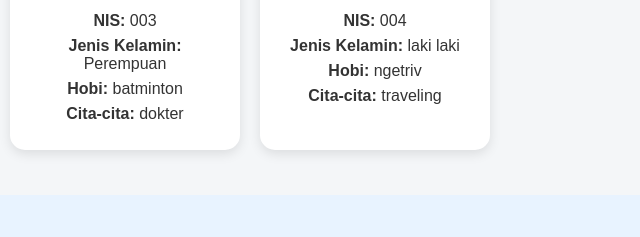
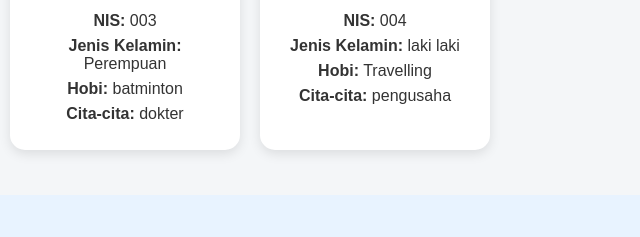
Before and after one commit to shifaaqilla90/shifa, a plain HTML site: page index.html in a window 1280 px wide. Shown: the part 918-1155 px from the top of the page, 640-1280 px from the left. Drawn offline with Linux system fonts and the light colour scheme.

Commit message:
Update index.html

```diff
--- a/index.html
+++ b/index.html
@@ -299,8 +299,8 @@
                 <h3>daffa</h3>
                 <p><b>NIS:</b> 004</p>
                 <p><b>Jenis Kelamin:</b> laki laki</p>
-                <p><b>Hobi:</b> ngetriv</p>
-                <p><b>Cita-cita:</b> traveling </p>
+                <p><b>Hobi:</b> Travelling</p>
+                <p><b>Cita-cita:</b> pengusaha</p>
             </div>
 
         </div>
```
